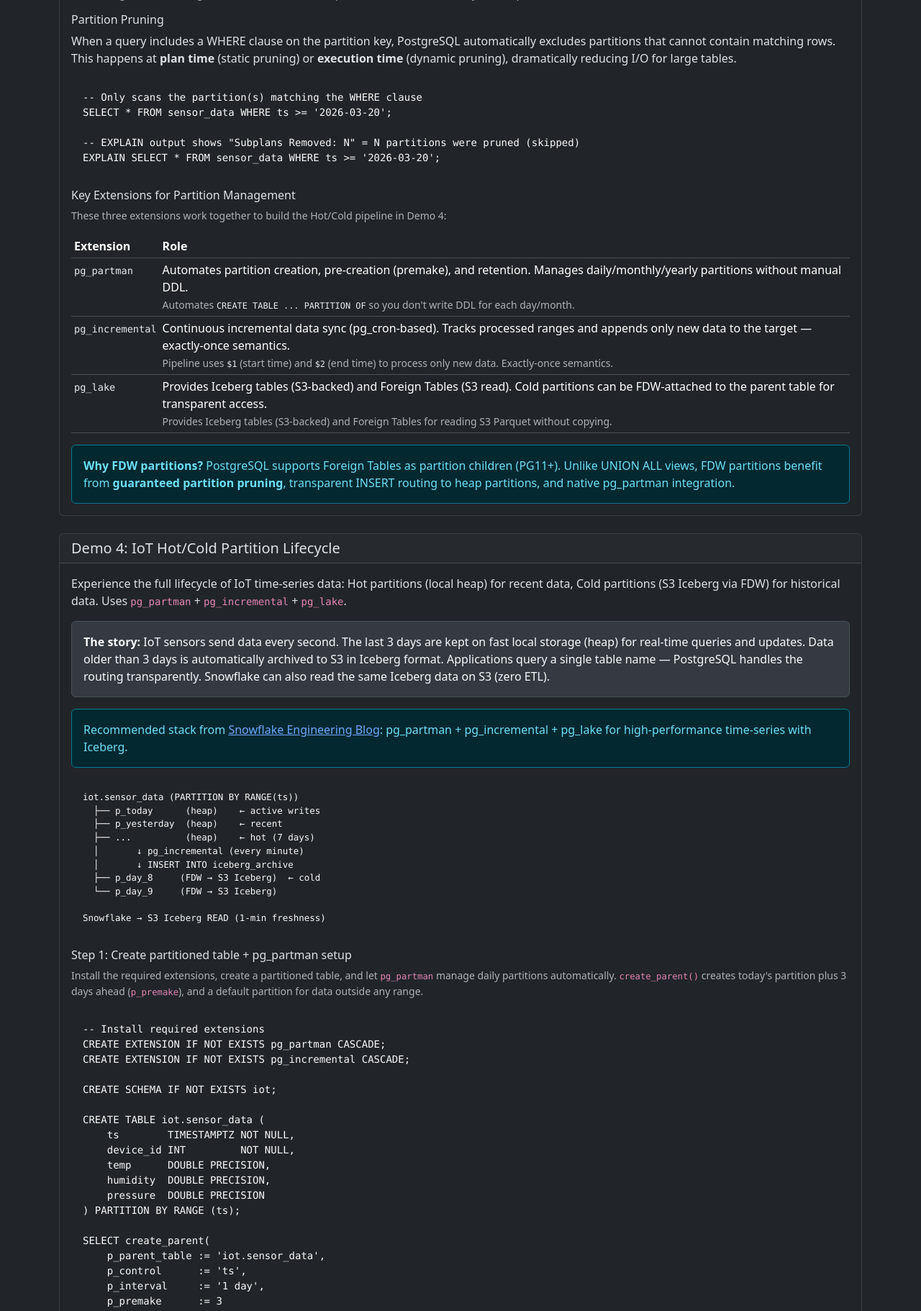
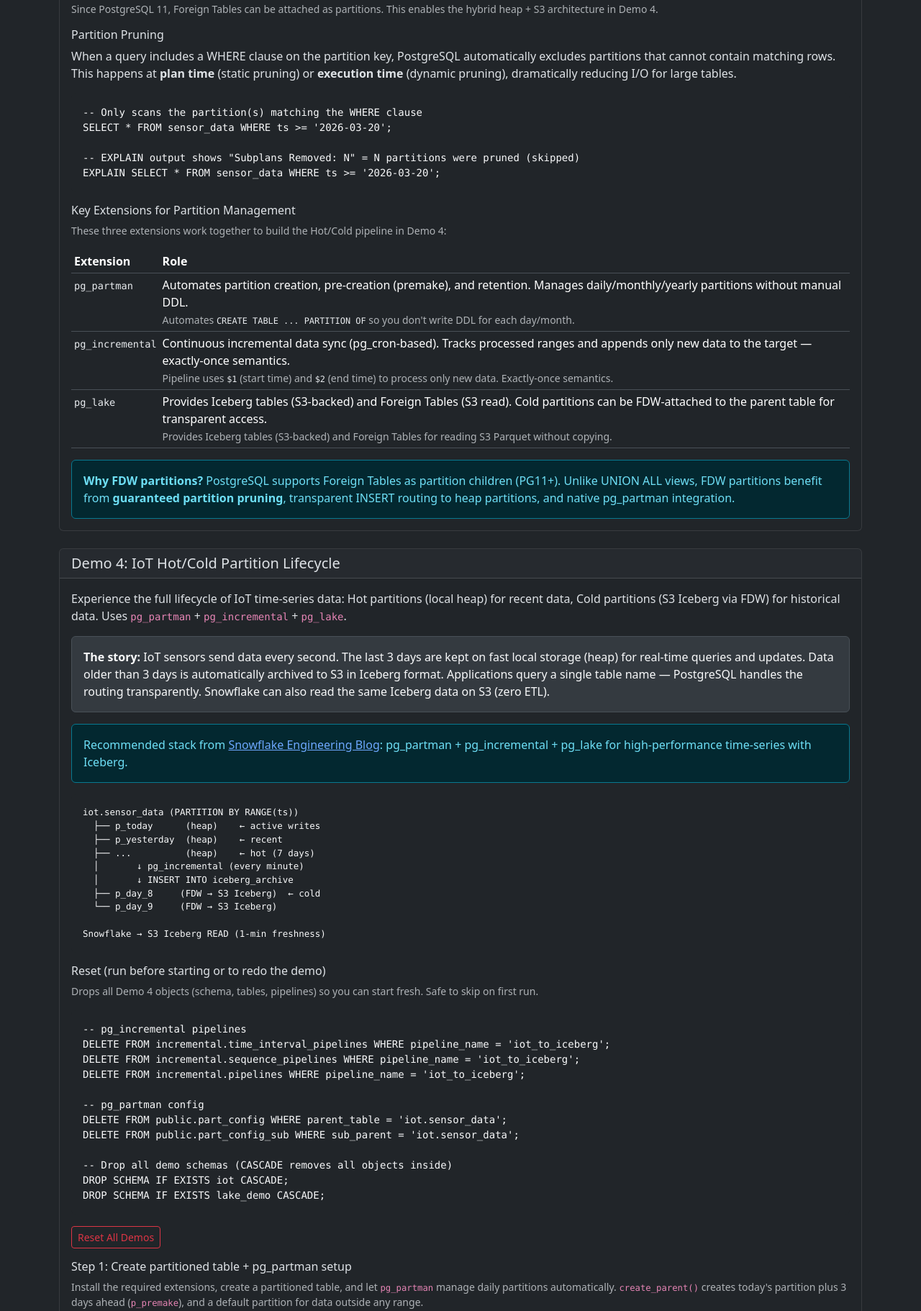
Before and after one commit to BlueAppWorks/PostgresLearningStudio, a Flask app: page /pg-lake/demos in a window 1280 px wide. Shown: the part 4417-6239 px from the top of the page at 72% size. Run offline with Flask 3, Linux system fonts and the light colour scheme; data that the repository does not hold is empty; some libraries are stand-ins or nearby versions.

Commit message:
fix: Demo 4 reset, partition_data_time, S3 path clarification
- Add full Reset button (pg_incremental + pg_partman + schemas)
- Clarify S3 prefix usage (Demo 2/3 export vs Demo 1 Iceberg auto)
- Remove runPipelineMulti (batched=true handles all days in 1 call)
- Step 5 description updated for single-run pipeline

Co-Authored-By: Claude Opus 4.6 (1M context) <noreply@anthropic.com>

```diff
--- a/app/web/templates/pg_lake_demos.html
+++ b/app/web/templates/pg_lake_demos.html
@@ -19,7 +19,7 @@
 <div class="card mb-4">
     <div class="card-header"><h6 class="mb-0">S3 Configuration</h6></div>
     <div class="card-body">
-        <p class="small text-muted mb-2">Enter your S3 bucket path. This will be used in Demo 2, 3, and 4.</p>
+        <p class="small text-muted mb-2">Enter your S3 path for COPY exports and Foreign Tables (Demo 2, 3). Demo 1's Iceberg table uses the <code>default_location_prefix</code> set in the <a href="/pg-lake/setup">Getting Started guide</a>. Demo 4 Step 6 also uses this path for the FDW partition.</p>
         <div class="row g-3">
             <div class="col-md-8">
                 <label class="form-label">S3 Export Prefix</label>
@@ -296,6 +296,24 @@ EXPLAIN SELECT * FROM sensor_data WHERE ts >= '2026-03-20';</code></pre>
         <div class="alert alert-info">{{ t('lake.demo4.arch_note') }}</div>
 
         <pre class="bg-dark text-light p-3 rounded" style="font-size:0.78rem"><code>{{ t('lake.demo4.arch_diagram') }}</code></pre>
+
+        <!-- Reset -->
+        <h6>Reset (run before starting or to redo the demo)</h6>
+        <p class="small text-muted">Drops all Demo 4 objects (schema, tables, pipelines) so you can start fresh. Safe to skip on first run.</p>
+        <pre class="bg-dark text-light p-3 rounded"><code id="demo4Reset">-- pg_incremental pipelines
+DELETE FROM incremental.time_interval_pipelines WHERE pipeline_name = 'iot_to_iceberg';
+DELETE FROM incremental.sequence_pipelines WHERE pipeline_name = 'iot_to_iceberg';
+DELETE FROM incremental.pipelines WHERE pipeline_name = 'iot_to_iceberg';
+
+-- pg_partman config
+DELETE FROM public.part_config WHERE parent_table = 'iot.sensor_data';
+DELETE FROM public.part_config_sub WHERE sub_parent = 'iot.sensor_data';
+
+-- Drop all demo schemas (CASCADE removes all objects inside)
+DROP SCHEMA IF EXISTS iot CASCADE;
+DROP SCHEMA IF EXISTS lake_demo CASCADE;</code></pre>
+        <button class="btn btn-outline-danger btn-sm mb-3" onclick="runQuery('demo4Reset', 'demo4ResetR')">Reset All Demos</button>
+        <div id="demo4ResetR"></div>
 
         <!-- Step 1 -->
         <h6>Step 1: {{ t('lake.demo4.step1') }}</h6>
```
